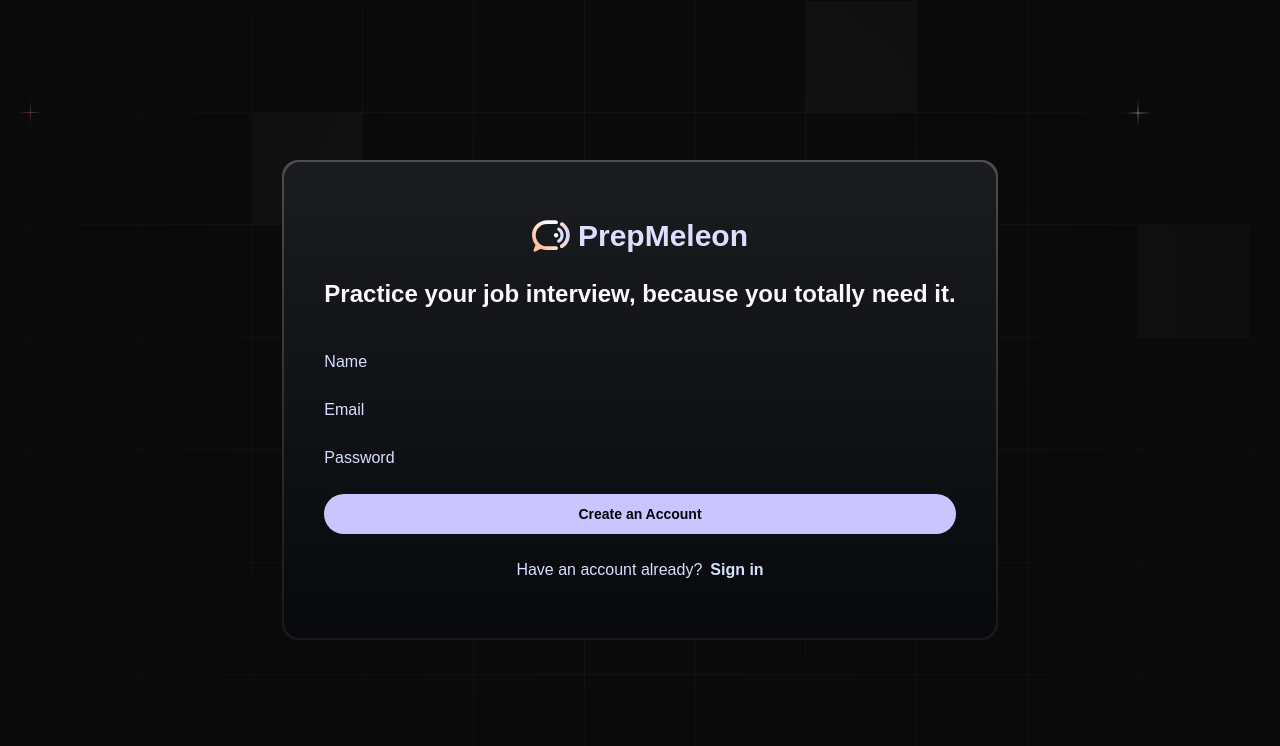
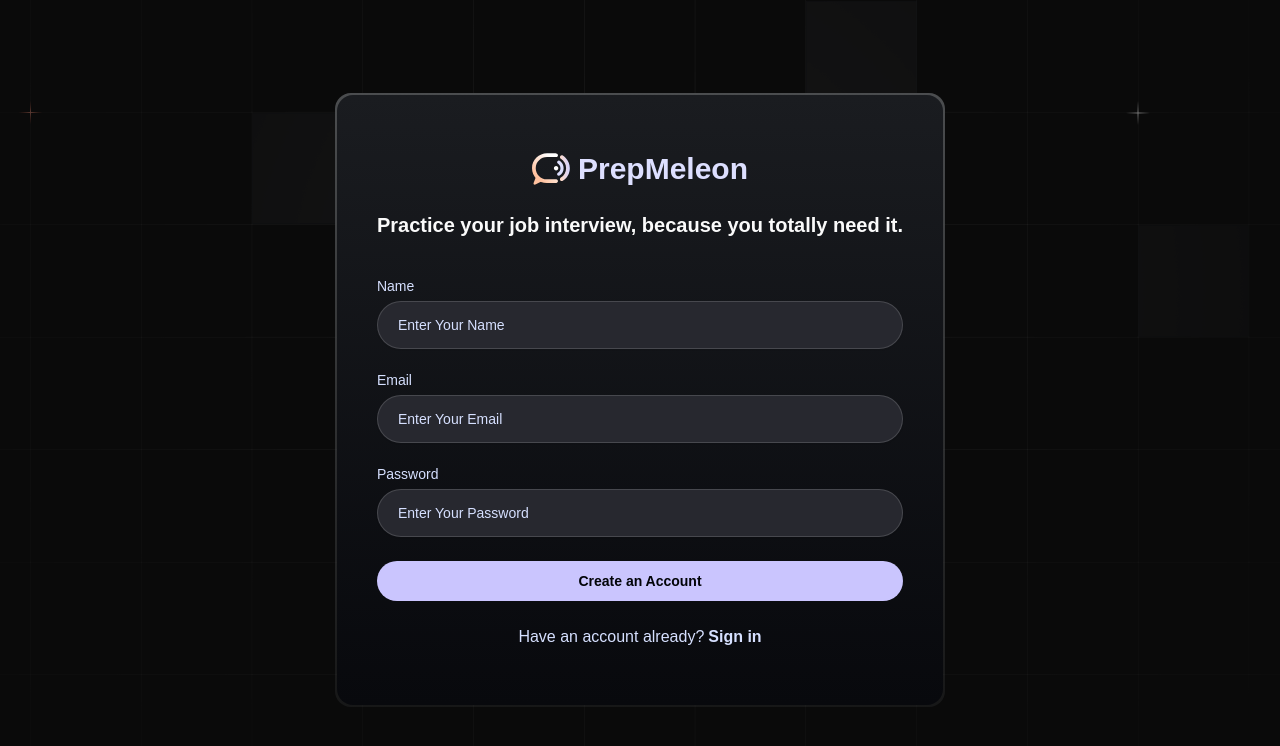
Before and after one commit to sohamtapse/PrepMeleon, a Next.js app: page /sign-up in a window 1280 px wide. Shown: the top 746 px of the page. Built offline with nearby package versions, Linux system fonts and the light colour scheme; a web font is replaced by a local one.

Commit message:
done with sign in and sign up page

```diff
--- a/app/layout.tsx
+++ b/app/layout.tsx
@@ -1,6 +1,7 @@
 import type { Metadata } from "next";
 import { Mona_Sans } from "next/font/google";
 import "./globals.css";
+import { Toaster } from "sonner";
 
 const monaSans = Mona_Sans({
   variable: "--font-mona-sans",
@@ -21,6 +22,7 @@
     <html lang="en" className="dark">
       <body className={`${monaSans.className} antialiased pattern`}>
         {children}
+        <Toaster />
       </body>
     </html>
   );
--- a/components/AuthForm.tsx
+++ b/components/AuthForm.tsx
@@ -7,26 +7,46 @@
 
 import { Button } from "@/components/ui/button";
 import { Form } from "@/components/ui/form";
+import { toast } from "sonner";
+import FormField from "./FormField";
+import { useRouter } from "next/navigation";
 // import { Input } from "@/components/ui/input";
 
-const formSchema = z.object({
-  username: z.string().min(2).max(50),
-});
+const authFormSchema = (type: FormType) => {
+  return z.object({
+    name: type === "sign-up" ? z.string().min(3) : z.string().optional(),
+    email: z.string().email(),
+    password: z.string().min(3),
+  });
+};
 
 const AuthForm = ({ type }: { type: FormType }) => {
+  const router = useRouter();
+  const formSchema = authFormSchema(type);
   // 1. Define your form.
   const form = useForm<z.infer<typeof formSchema>>({
     resolver: zodResolver(formSchema),
     defaultValues: {
-      username: "",
+      name: "",
+      email: "",
+      password: "",
     },
   });
 
   // 2. Define a submit handler.
   function onSubmit(values: z.infer<typeof formSchema>) {
-    // Do something with the form values.
-    // ✅ This will be type-safe and validated.
-    console.log(values);
+    try {
+      if (type === "sign-up") {
+        toast.success("Account created successfully. Please sign in.");
+        router.push("/sign-in");
+      } else {
+        toast.success("Sign in successfully.");
+        router.push("/");
+      }
+    } catch (error) {
+      console.log(error);
+      toast.error(`There is an error: ${error}`);
+    }
   }
   const isSignIn = type === "sign-in";
   return (
@@ -34,18 +54,39 @@
       <div className="flex flex-col gap-6 card py-14 px-10">
         <div className="flex flex-row gap-2 justify-center">
           <Image src="/logo.svg" alt="logo" height={32} width={38} />
-          <h2 className="text-primary-100">PrepMeleon</h2>
+          <h2 className="text-primary-100 ">PrepMeleon</h2>
         </div>
-        <h3>Practice your job interview, because you totally need it.</h3>
+        <h3 className="min-[566px]:text-xl">
+          Practice your job interview, because you totally need it.
+        </h3>
 
         <Form {...form}>
           <form
             onSubmit={form.handleSubmit(onSubmit)}
             className="space-y-6 w-full mt-4 form"
           >
-            {!isSignIn && <p>Name</p>}
-            <p>Email</p>
-            <p>Password</p>
+            {!isSignIn && (
+              <FormField
+                control={form.control}
+                name="name"
+                label="Name"
+                placeholder="Enter Your Name"
+              />
+            )}
+            <FormField
+              control={form.control}
+              name="email"
+              label="Email"
+              placeholder="Enter Your Email"
+              type="email"
+            />
+            <FormField
+              control={form.control}
+              name="password"
+              label="Password"
+              placeholder="Enter Your Password"
+              type="password"
+            />
             <Button className=" cursor-pointer btn" type="submit">
               {isSignIn ? "Sign In" : "Create an Account"}
             </Button>
@@ -55,7 +96,7 @@
           {isSignIn ? "Make an account ASAP" : "Have an account already?"}
           <Link
             href={!isSignIn ? "/sign-in" : "/sign-up"}
-            className="font-bold text-user-primary ml-2"
+            className="font-bold text-user-primary ml-1"
           >
             {!isSignIn ? "Sign in" : "Sign up"}
           </Link>
```
